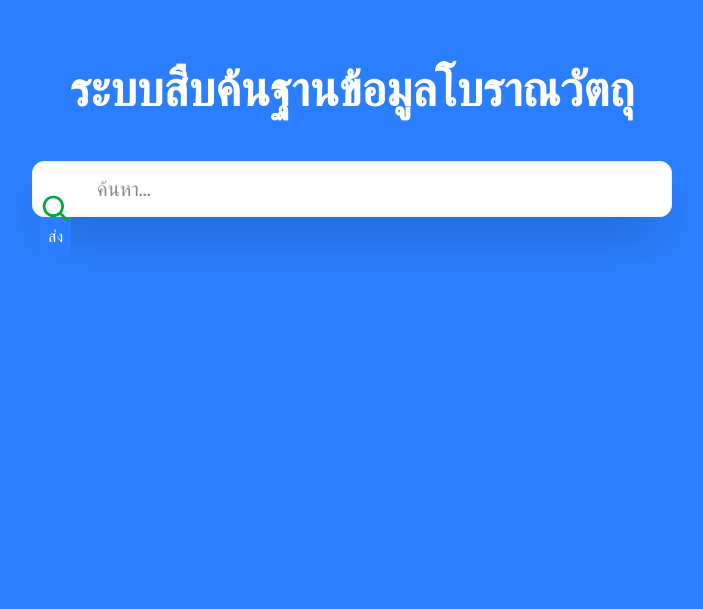
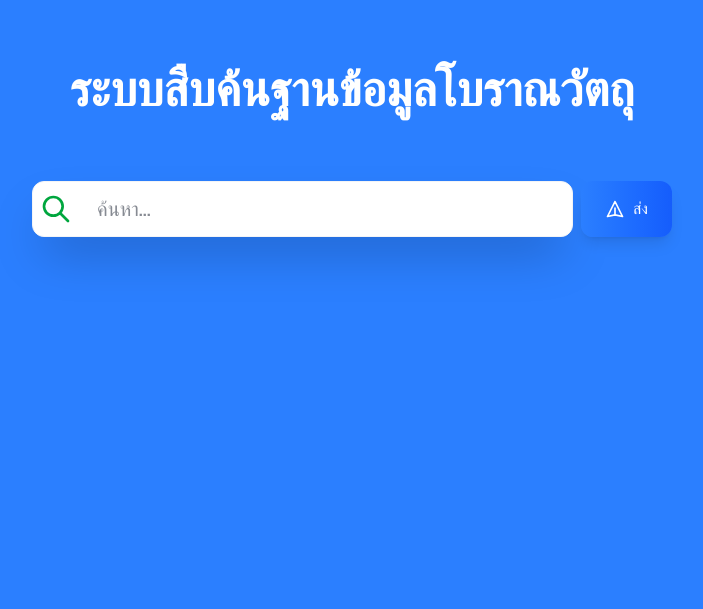
Before and after one commit to NumdyPixe1/nextjs-arti-disc, a Next.js app: page / in a window 1280 px wide. Shown: the part 191-800 px from the top of the page, without its empty margins (288-991 px from the left). Built offline with nearby package versions, Linux system fonts and the light colour scheme; no server answers; the database is empty.

Commit message:
fix: search button and prompt

```diff
--- a/app/components/searchBar.tsx
+++ b/app/components/searchBar.tsx
@@ -14,7 +14,6 @@ export const SearchBar = ({ onSearch, loading }: Props) => {
         e.preventDefault();
         if (!query.trim()) return;
         onSearch(query);
-        console.log("กำลังส่งข้อมูล");
     }
 
     const { scrollY } = useScroll();
@@ -29,11 +28,11 @@ export const SearchBar = ({ onSearch, loading }: Props) => {
             style={{ y: smoothY }}
             className="pointer-events-auto sticky z-50 group max-w-2xl mx-auto w-full px-4"
         >
-            <form onSubmit={handleSubmit}>
+            <form onSubmit={handleSubmit} className="flex">
                 <input
                     type="text"
                     placeholder="ค้นหา..."
-                    className="w-full h-14 pl-16 pr-6 rounded-xl bg-white text-gray-900 text-xl focus:outline-none transition shadow-2xl border border-gray-100"
+                    className="flex-1 h-14 pl-16 pr-6 rounded-xl bg-white text-gray-900 text-xl focus:outline-none transition shadow-2xl border border-gray-100"
                     value={query}
                     onChange={(e) => setQuery(e.target.value)}
                 />
@@ -45,8 +44,25 @@ export const SearchBar = ({ onSearch, loading }: Props) => {
                 </div>
                 <button
                     type="submit"
-                    className="bg-blue-500 text-white p-2 ml-2"
-                    disabled={loading}>{loading ? "กำลังคิด..." : "ส่ง"}</button>
+                    className="bg-gradient-to-r from-blue-500 to-blue-600 hover:from-blue-600 hover:to-blue-700 text-white px-6 py-2 rounded-xl ml-2 h-14 font-medium transition-all duration-200 shadow-lg hover:shadow-xl disabled:opacity-50 disabled:cursor-not-allowed disabled:hover:shadow-lg flex items-center justify-center gap-2"
+                    disabled={loading}>
+                    {loading ? (
+                        <>
+                            <svg className="animate-spin h-5 w-5" fill="none" viewBox="0 0 24 24">
+                                <circle className="opacity-25" cx="12" cy="12" r="10" stroke="currentColor" strokeWidth="4"></circle>
+                                <path className="opacity-75" fill="currentColor" d="M4 12a8 8 0 018-8V0C5.373 0 0 5.373 0 12h4zm2 5.291A7.962 7.962 0 014 12H0c0 3.042 1.135 5.824 3 7.938l3-2.647z"></path>
+                            </svg>
+                            กำลังคิด...
+                        </>
+                    ) : (
+                        <>
+                            <svg className="h-5 w-5" fill="none" viewBox="0 0 24 24" stroke="currentColor">
+                                <path strokeLinecap="round" strokeLinejoin="round" strokeWidth="2" d="M12 19l9 2-9-18-9 18 9-2zm0 0v-8" />
+                            </svg>
+                            ส่ง
+                        </>
+                    )}
+                </button>
             </form>
         </motion.div >
     );
--- a/app/page.tsx
+++ b/app/page.tsx
@@ -11,23 +11,23 @@ export default function Home() {
     console.log("query: ", query);
     setLoading(true);
     try {
-      const res = await fetch("/api/gemini-ai", {
-        method: "POST",
-        headers: { "Content-Type": "application/json" },
-        body: JSON.stringify({ query }),
-      });
-      //
-      if (!res.ok) {
-        const errorText = await res.json();
-        console.error("Server error:", errorText);
-        return;
-      }
-      //
-      const data = await res.json();
-      if (data.result) {
-        console.log(data.result);
-        setResult(data.result);
-      }
+      // const res = await fetch("/api/gemini-ai", {
+      //   method: "POST",
+      //   headers: { "Content-Type": "application/json" },
+      //   body: JSON.stringify({ query }),
+      // });
+      // //
+      // if (!res.ok) {
+      //   const errorText = await res.json();
+      //   console.error("Server error:", errorText);
+      //   return;
+      // }
+      // //
+      // const data = await res.json();
+      // if (data.result) {
+      //   console.log(data.result);
+      //   setResult(data.result);
+      // }
     }
     catch (error) {
       console.error("Search failed:", error);
@@ -41,7 +41,7 @@ export default function Home() {
       {result &&
         <div className="fixed left-4 top-1/2 -translate-y-1/2 z-40 w-72 lg:w-80">
           <div className="p-6 bg-white rounded-2xl shadow-xl border border-blue-50">
-            <div className="max-h-[50vh] overflow-y-auto pr-3 custom-scrollbar">
+            <div className="max-h-[50vh] overflow-y-auto pr-3">
               <p className=" text-black text-sm leading-relaxed">
                 {result}
               </p>
--- a/libs/supabase-client.ts
+++ b/libs/supabase-client.ts
@@ -4,12 +4,12 @@ import { Database } from '@/types/supabase'
 const supabase = createClient<Database>(
     process.env.NEXT_PUBLIC_SUPABASE_URL as string,
     process.env.NEXT_PUBLIC_SUPABASE_PUBLISHABLE_DEFAULT_KEY as string,
-    {
-        auth: {
-            persistSession: false,      // ไม่เก็บข้อมูลการ Login
-            autoRefreshToken: false,    // ไม่รีเฟรช Token อัตโนมัติ
-            detectSessionInUrl: false   // ไม่ต้องเช็ค Session จาก URL
-        }
-    }
+    // {
+    //     auth: {
+    //         persistSession: false,      // ไม่เก็บข้อมูลการ Login
+    //         autoRefreshToken: false,    // ไม่รีเฟรช Token อัตโนมัติ
+    //         detectSessionInUrl: false   // ไม่ต้องเช็ค Session จาก URL
+    //     }
+    // }
 )
 export default supabase;
```
